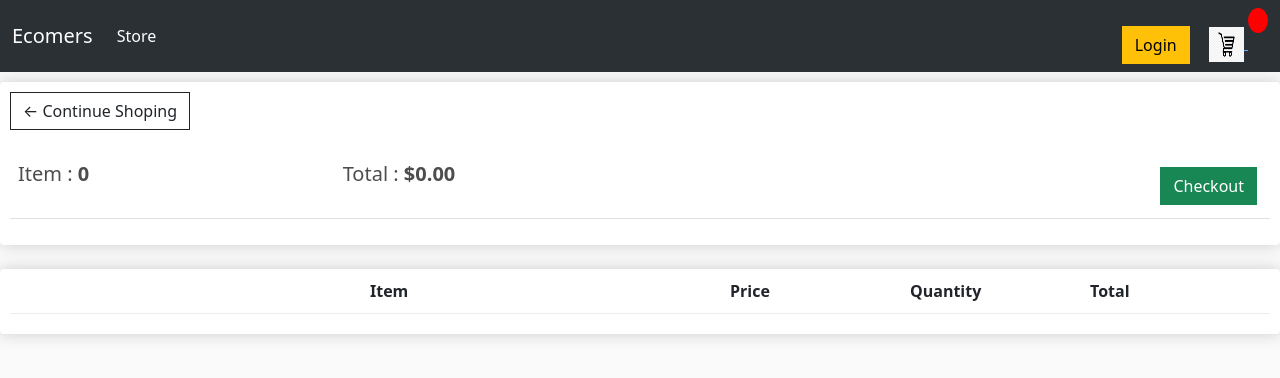
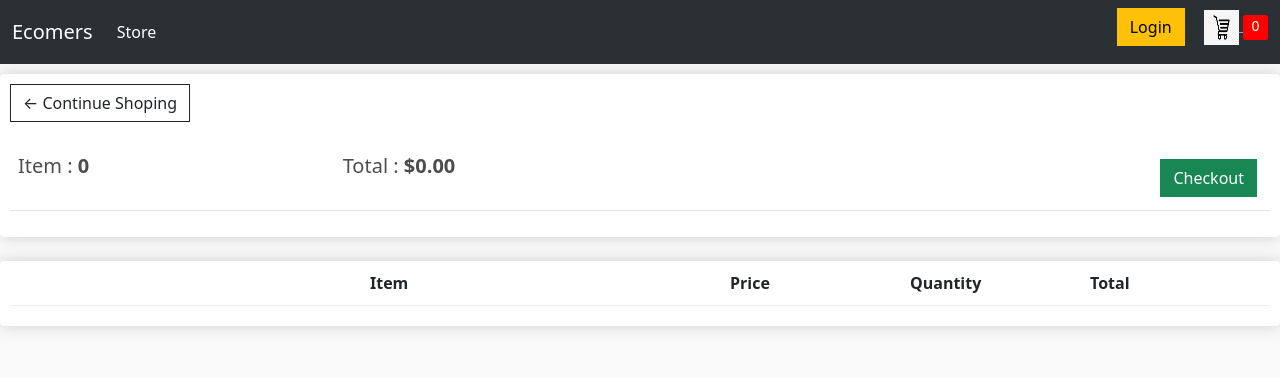
Before and after one commit to Harijohnson/django-web, a Django app: page /cart/ in a window 1280 px wide. Shown: the top 378 px of the page. Run offline with Django 4.2, Linux system fonts and the light colour scheme; lists and menus that the app fills with data are empty.

Commit message:
some javascript updates for cart uparrow abd down arrow

```diff
--- a/store/static/css/main.css
+++ b/store/static/css/main.css
@@ -37,13 +37,13 @@
 }
 
 #cart-total{
-	display: -webkit-inline-box;
+	display:inline-grid;
 	text-align: center;
 	color:#fff;
 	background-color: red;
-	width: 20px;
+	width: 25px;
 	height: 25px;
-	border-radius: 50%;
+	border-radius: 10%;
 	font-size: 14px;
 }
 .col-lg-4, .col-lg-6, .col-lg-8, .col-lg-12{
--- a/store/templates/store/base.html
+++ b/store/templates/store/base.html
@@ -2,6 +2,7 @@
 <!DOCTYPE html>
 <html lang="en">
 <head>
+
     {% load static %}
     <link href="https://cdn.jsdelivr.net/npm/bootstrap@5.3.2/dist/css/bootstrap.min.css" rel="stylesheet" integrity="sha384-T3c6CoIi6uLrA9TneNEoa7RxnatzjcDSCmG1MXxSR1GAsXEV/Dwwykc2MPK8M2HN" crossorigin="anonymous">
     <link rel="stylesheet" type="text/css" href="{% static 'css/main.css' %}">
--- a/store/templates/store/cart.html
+++ b/store/templates/store/cart.html
@@ -56,8 +56,8 @@
                     <div style="flex:1;">
                         <p class="quantity">{{item.quantity}}</p>
                         <div class="quantity">
-                            <img class='chg-quantity' src="{% static 'images/arrow-up.png'%}" alt="arrow up">
-                            <img class='chg-quantity' src="{% static 'images/arrow-down.png'%}" alt="arrow down">
+                            <img class='chg-quantity update-cart' data-product={{item.product.id}}  data-action='add' src="{% static 'images/arrow-up.png'%}" alt="arrow up">
+                            <img class='chg-quantity update-cart' data-product={{item.product.id}}  data-action='remove' src="{% static 'images/arrow-down.png'%}" alt="arrow down">
                         </div>
 
 
--- a/store/views.py
+++ b/store/views.py
@@ -19,18 +19,20 @@
         cartItems= order['get_cart_items']
 
     products=Product.objects.all()
-    context={'products': products}
-    #add some git chnages
+    context={'products': products, 'cartItems': cartItems}
     return render(request,'store/store.html',context)
 def cart(request):
     if request.user.is_authenticated:
         customer=request.user.customer
         order,created=Order.objects.get_or_create(customer=customer, compleate=False)
         items=order.orderitem_set.all()
+        cartItems = order.get_cart_items
     else:
         items=[]
         order={'get_cart_total':0,'get_cart_items':0}
-    context={'items': items,'order':order}
+        cartItems= order['get_cart_items']
+
+    context={'items': items,'order':order,'cartItems': cartItems}
     return render(request,'store/cart.html',context)
 
 def checkout(request):
@@ -38,10 +40,12 @@
         customer=request.user.customer
         order,created=Order.objects.get_or_create(customer=customer, compleate=False)
         items=order.orderitem_set.all()
+        cartItems = order.get_cart_items
     else:
         items=[]
         order={'get_cart_total':0,'get_cart_items':0}
-    context={'items': items,'order':order}
+        cartItems= order['get_cart_items']
+    context={'items': items,'order':order,'cartItems': cartItems}
     return render(request,'store/checkout.html',context)
 
 
@@ -49,8 +53,8 @@
     data=json.loads(request.body)
     productId=data['productId']
     action=data['action']
-    print('productId:'+str(productId))
-    print('action:'+str(action))
+    # print('productId:'+str(productId))
+    # print('action:'+str(action))
     # print(productId,action)
 
 
@@ -60,6 +64,7 @@
     order,created=Order.objects.get_or_create(customer=customer, compleate=False)
 
     orderItem,created=OrderItem.objects.get_or_create(order=order, product=product)
+    #print(orderItem)
 
     if action=='add':
         orderItem.quantity=(orderItem.quantity+1)
```
